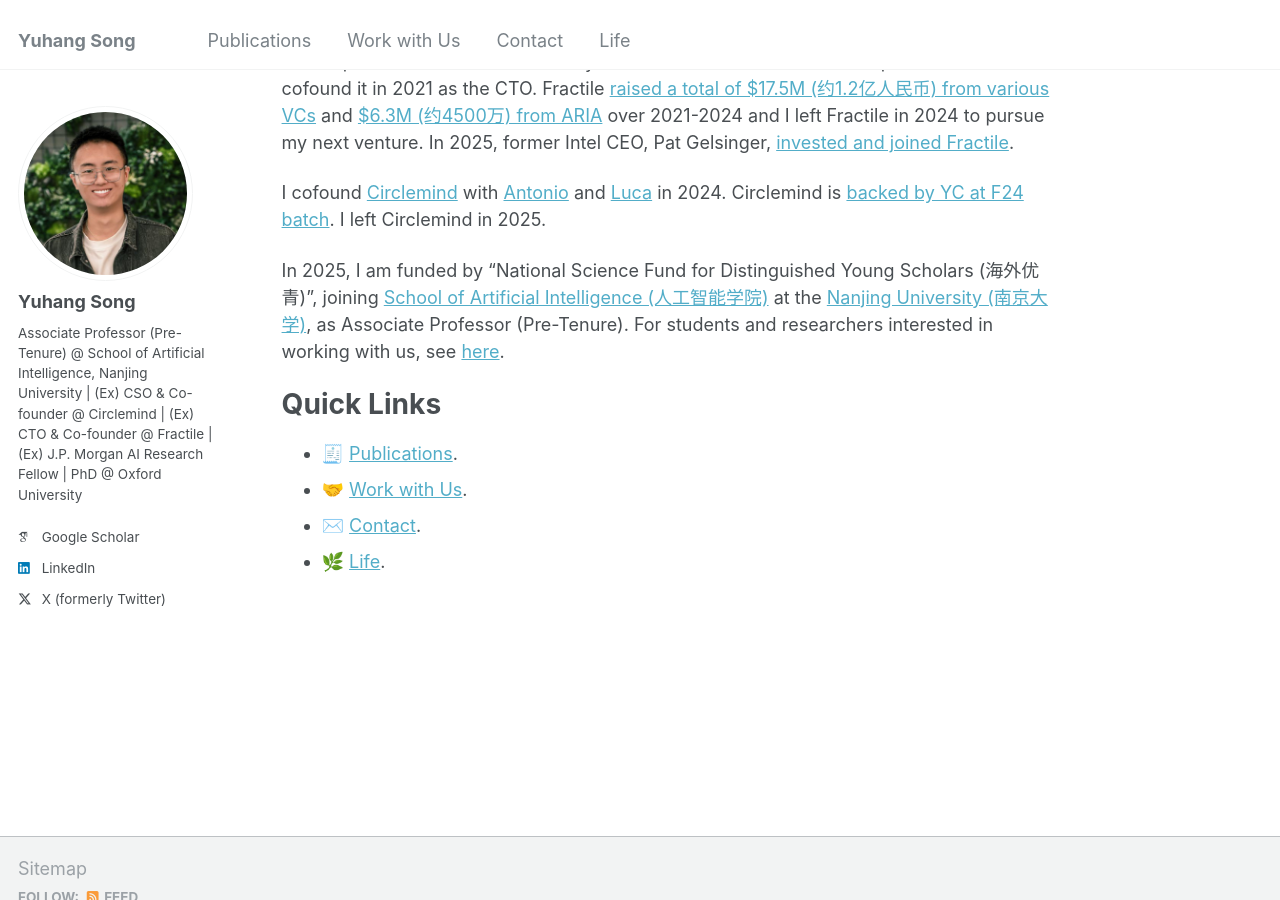
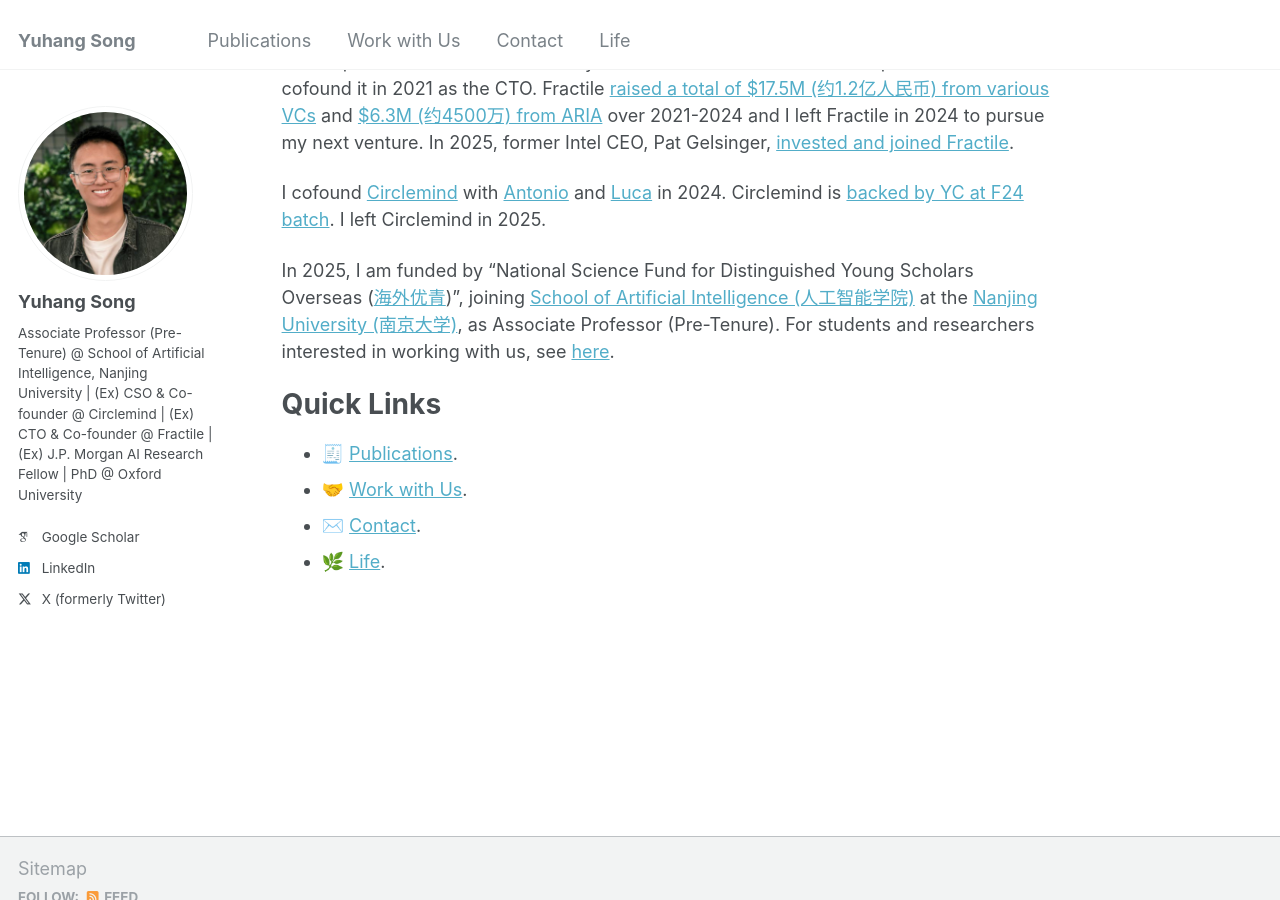
Before and after one commit to YuhangSong/YuhangSong.github.io, a Jekyll site: the page built from _pages/about.md, in a window 1280 px wide and 900 px high, scrolled down 446 px. Built offline with Jekyll 4.4.1, drawn with Linux system fonts in a browser that asks for light colours; some web fonts are replaced.

Commit message:
update about.md

```diff
--- a/_pages/about.md
+++ b/_pages/about.md
@@ -34,7 +34,7 @@
 
 <!-- I am currently an independent researcher. -->
 
-In 2025, I am funded by “National Science Fund for Distinguished Young Scholars (海外优青)”, joining [School of Artificial Intelligence (人工智能学院)](https://ai.nju.edu.cn) at the [Nanjing University (南京大学)](https://www.nju.edu.cn), as Associate Professor (Pre-Tenure).
+In 2025, I am funded by “National Science Fund for Distinguished Young Scholars Overseas ([海外优青](https://www.nsfc.gov.cn/publish/portal0/tab442/info94490.htm))”, joining [School of Artificial Intelligence (人工智能学院)](https://ai.nju.edu.cn) at the [Nanjing University (南京大学)](https://www.nju.edu.cn), as Associate Professor (Pre-Tenure).
 For students and researchers interested in working with us, see [here](https://yuhangsong.github.io/work-with-us/).
 
 <!--  -->
```
